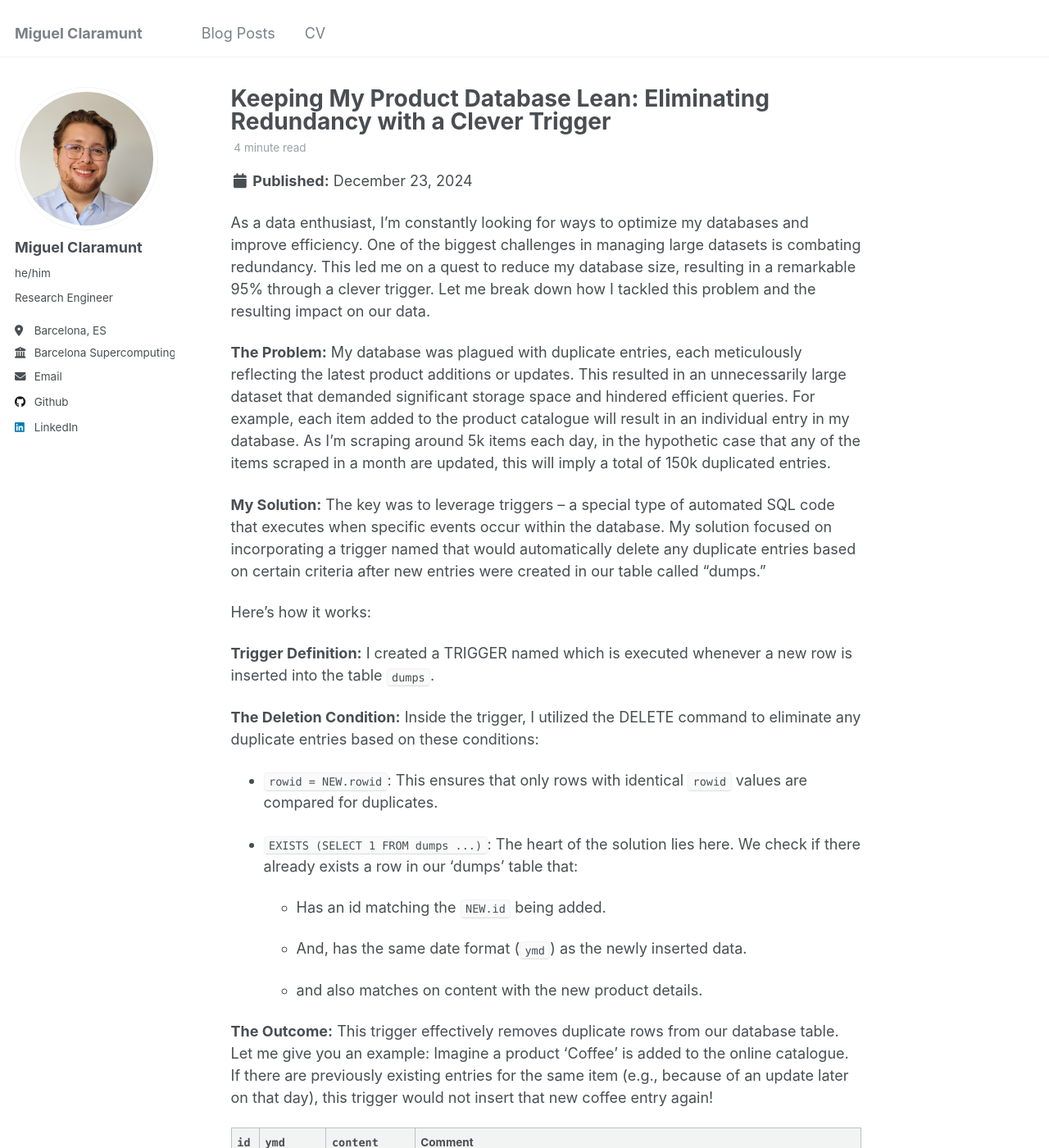
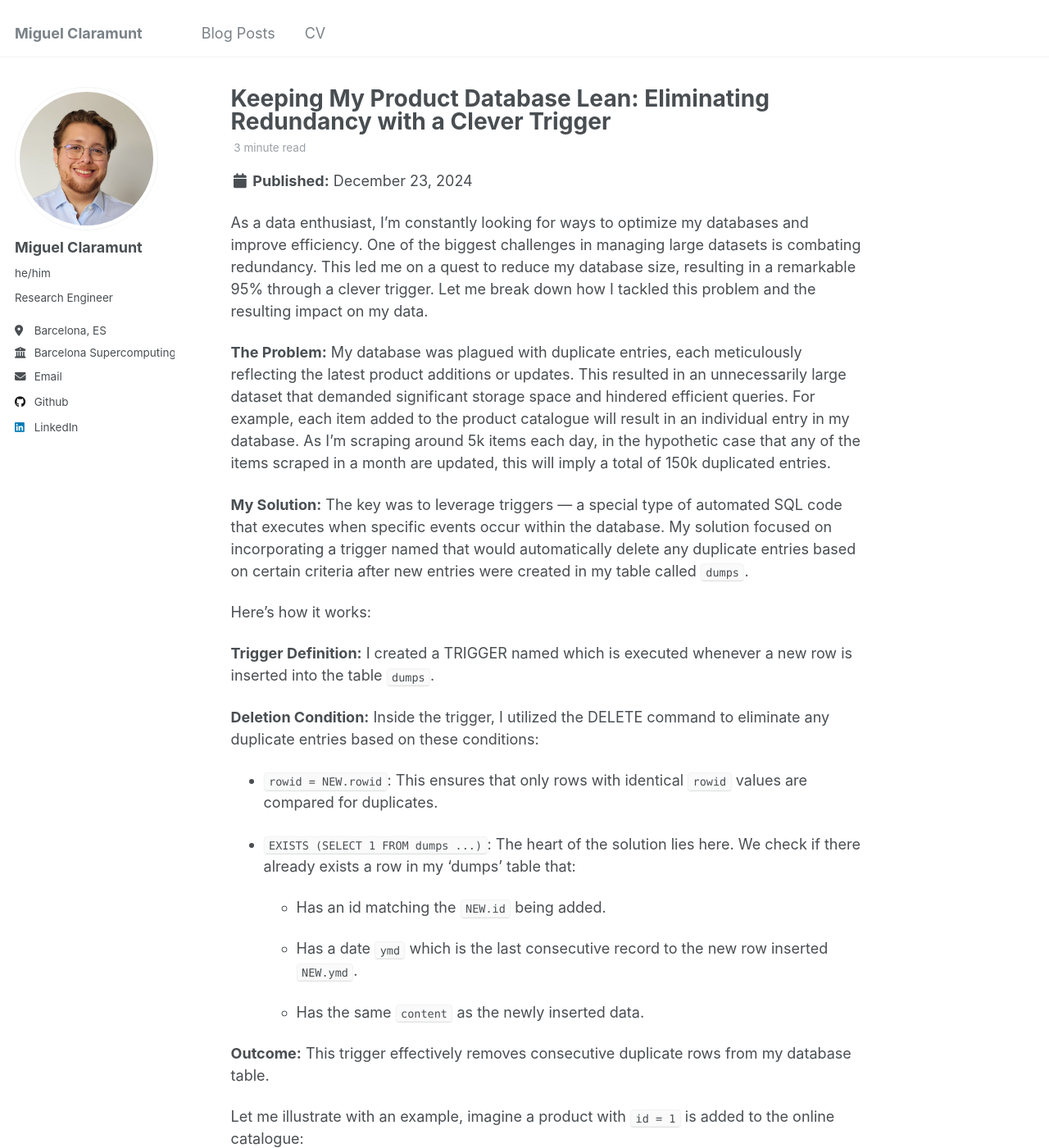
Before and after one commit to MiguelClaramunt/miguelclaramunt.github.io, a Jekyll site: the page built from _posts/2024-12-23-merca-1.md, in a window 1280 px wide and 1400 px high. Shown: the whole window at 82% size. Built offline with Jekyll 4.4.1, drawn with Linux system fonts in a browser that asks for light colours; some of the changed text lies outside the part shown.

Commit message:
Modify post: **Keeping My Product Database Lean: Eliminating Redundancy with a Clever Trigger**

````diff
--- a/_posts/2024-12-23-merca-1.md
+++ b/_posts/2024-12-23-merca-1.md
@@ -7,41 +7,45 @@ tags:
   - database
 ---
 
-As a data enthusiast, I'm constantly looking for ways to optimize my databases and improve efficiency. One of the biggest challenges in managing large datasets is combating redundancy. This led me on a quest to reduce my database size, resulting in a remarkable 95% through a clever trigger. Let me break down how I tackled this problem and the resulting impact on our data.
+As a data enthusiast, I'm constantly looking for ways to optimize my databases and improve efficiency. One of the biggest challenges in managing large datasets is combating redundancy. This led me on a quest to reduce my database size, resulting in a remarkable 95% through a clever trigger. Let me break down how I tackled this problem and the resulting impact on my data.
 
 
 **The Problem:** My database was plagued with duplicate entries, each meticulously reflecting the latest product additions or updates. This resulted in an unnecessarily large dataset that demanded significant storage space and hindered efficient queries. For example, each item added to the product catalogue will result in an individual entry in my database. As I'm scraping around 5k items each day, in the hypothetic case that any of the items scraped in a month are updated, this will imply a total of 150k duplicated entries.
 
 
-**My Solution:** The key was to leverage triggers – a special type of automated SQL code that executes when specific events occur within the database. My solution focused on incorporating a trigger named that would automatically delete any duplicate entries based on certain criteria after new entries were created in our table called "dumps."
+**My Solution:** The key was to leverage triggers &mdash; a special type of automated SQL code that executes when specific events occur within the database. My solution focused on incorporating a trigger named that would automatically delete any duplicate entries based on certain criteria after new entries were created in my table called `dumps`.
 
 
 Here's how it works:
 
 **Trigger Definition:** I created a TRIGGER named which is executed whenever a new row is inserted into the table `dumps`.
 
-**The Deletion Condition:** Inside the trigger, I utilized the DELETE command to eliminate any duplicate entries based on these conditions:
+**Deletion Condition:** Inside the trigger, I utilized the DELETE command to eliminate any duplicate entries based on these conditions:
 
 - `rowid = NEW.rowid`: This ensures that only rows with identical `rowid` values are compared for duplicates.
 
-- `EXISTS (SELECT 1 FROM dumps ...)`: The heart of the solution lies here. We check if there already exists a row in our 'dumps' table that:
+- `EXISTS (SELECT 1 FROM dumps ...)`: The heart of the solution lies here. We check if there already exists a row in my 'dumps' table that:
 
   - Has an id matching the `NEW.id` being added.
 
-  - And, has the same date format (`ymd`) as the newly inserted data.
+  - Has a date `ymd` which is the last consecutive record  to the new row inserted `NEW.ymd`.
 
-  - and also matches on content with the new product details.
+  - Has the same `content` as the newly inserted data.
 
 
-**The Outcome:** This trigger effectively removes duplicate rows from our database table. Let me give you an example: Imagine a product 'Coffee' is added to the online catalogue. If there are previously existing entries for the same item (e.g., because of an update later on that day), this trigger would not insert that new coffee entry again!
+**Outcome:** This trigger effectively removes consecutive duplicate rows from my database table.
+
+Let me illustrate with an example, imagine a product with `id = 1` is added to the online catalogue:
 
 | `id` | `ymd` | `content` | Comment |
 |---|---|---|---|
-| `1` | `20240101` | `{price: 1.5}` | Initial value |
+| `1` | `20240101` | `{price: 1.5}` | Initial record |
 | `1` | `20240102` | `{price: 1.5}` |  This row would **not** be added as it is a duplicate. |
 | `1` | `20240103` | `{price: 2.0}` | This row would be added due to the price change. |
 | `1` | `20240104` | `{price: 1.5}` | This row would be added as it is different from the previous date recorded. |
 
+
+Resulting in the following code for this specific trigger:
 
 **Code Breakdown (SQL):**
 ```sql
@@ -61,16 +65,4 @@ BEGIN
 END;
 ```
 
-**Benefits:**
-
-
-* **Reduced Database Size:** This technique is significantly more space-saving, allowing us to focus on essential data and avoid clutter. We're now only storing the latest information relevant for each product.
-* **Improved Query Performance:** Faster queries are possible due to reduced overhead associated with handling large datasets of repeated entries.  We'll be able to query specific product information more efficiently.
-
-**Additional Considerations:**
-
-
-- **`ymd` Column:** This column containing dates plays a crucial role in identifying whether the data is identical for each product. This ensures accuracy and prevents unnecessary duplicates from being added to our database.
-- **`content` Comparison:**  The `content` column comparison allows us to ensure we're only dealing with updated products and not redundant entries.
-
 This experience taught me a valuable lesson: The right approach can significantly improve efficiency, reduce storage costs, and enhance my overall data analysis capabilities. By implementing a clever trigger, I managed to streamline my database for faster performance and less clutter!
````
